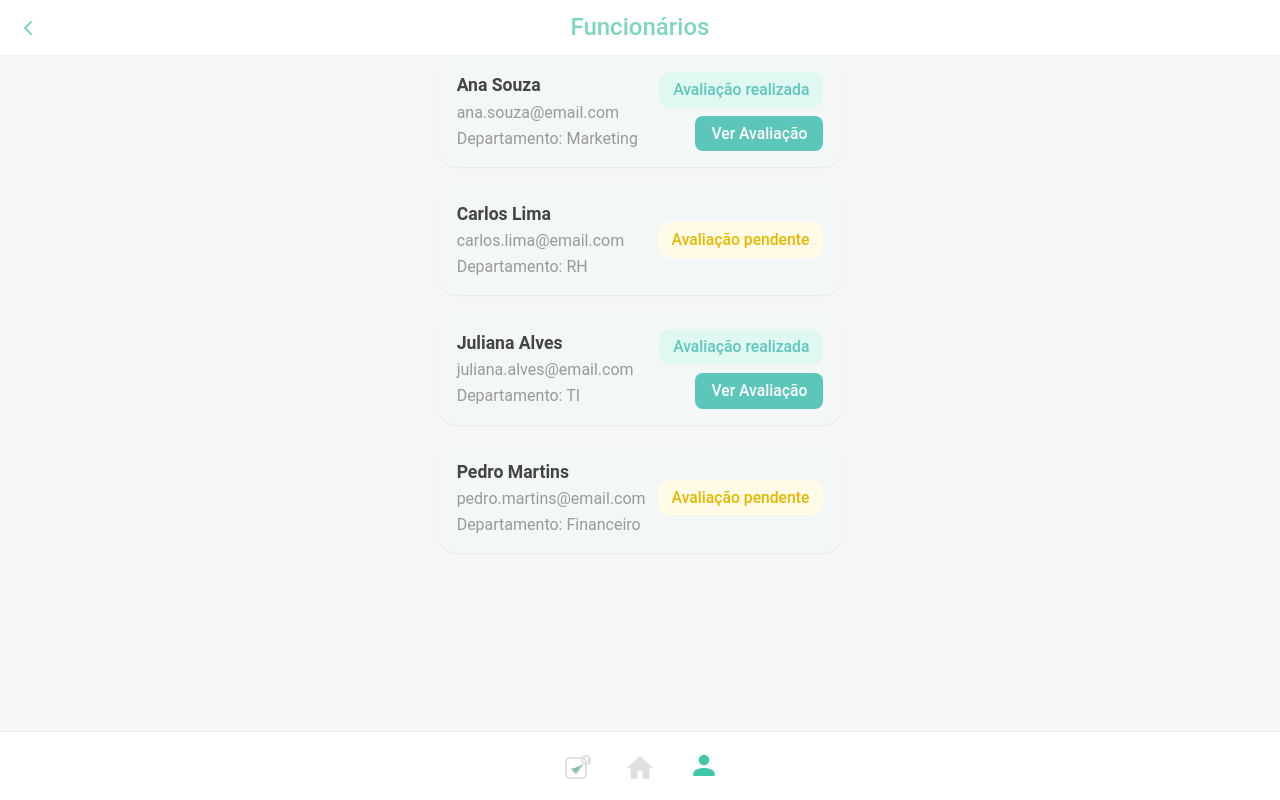
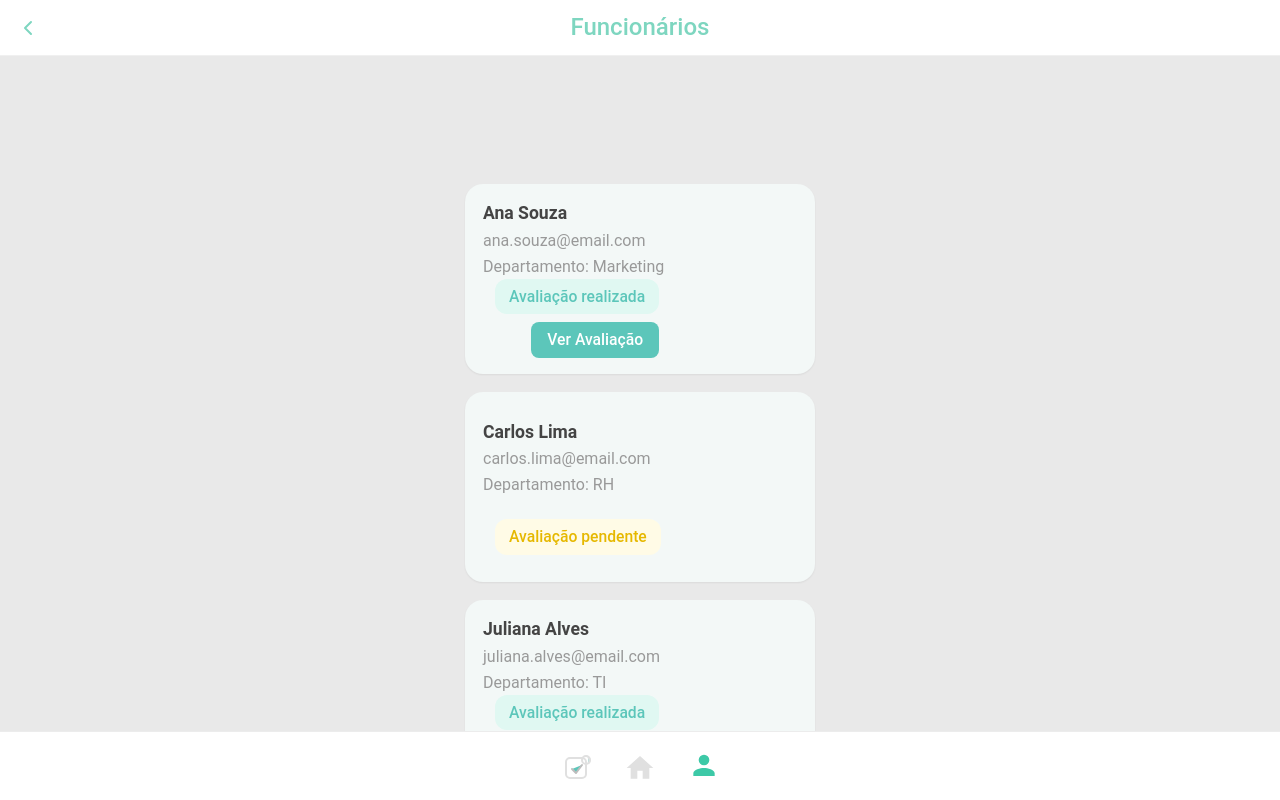
Before and after one commit to HenriqueX24/PSW, a React (Vite) app in the folder FeedUP-1.10/: page /ciclo-funcionarios/e4cb in a window 1280 px wide. Shown: the top 800 px of the page. Built offline with nearby package versions, Linux system fonts and the light colour scheme; data requests are answered from the project's data file.

Commit message:
Add files via upload

```diff
--- a/FeedUP-1.10/src/pages/CicloFuncionarios/CicloFuncionarios.jsx
+++ b/FeedUP-1.10/src/pages/CicloFuncionarios/CicloFuncionarios.jsx
@@ -39,7 +39,11 @@ export default function CicloFuncionarios() {
   ];
 
   return (
-    <>
+    <body className="body-ciclo-f">
+
+
+      <div className="ciclo-func">
+        <div className="header-ciclo-f">
       <header className="header">
         <button
           type="button"
@@ -59,8 +63,9 @@ export default function CicloFuncionarios() {
         </button>
         <h1>Funcionários</h1>
       </header>
+      </div>
 
-      <main>
+        <div className="ciclo-func-div">
           <section className="employee-list">
             {employees.map((emp, idx) => (
               <div key={idx} className="employee-card">
@@ -91,7 +96,9 @@ export default function CicloFuncionarios() {
               </div>
             ))}
           </section>
-      </main>
+
+        </div>
+      </div>
 
       {/* Bottom nav */}
       <nav className="bottom-nav">
@@ -158,6 +165,6 @@ export default function CicloFuncionarios() {
           </svg>
         </button>
       </nav>
-    </>
+    </body>
   );
 }
--- a/FeedUP-1.10/src/pages/CicloFuncionarios/ciclo-funcionarios.css
+++ b/FeedUP-1.10/src/pages/CicloFuncionarios/ciclo-funcionarios.css
@@ -4,7 +4,12 @@ body {
   margin: 0;
   color: #444;
 }
+.body-ciclo-f{
+  background-color: #e9e9e9;
+}
+.header-ciclo-f{
 
+}
 .header {
   display: flex;
   align-items: center;
@@ -25,6 +30,7 @@ body {
   padding: 0;
 }
 
+
 .header h1 {
   flex: 1;
   text-align: center;
@@ -34,19 +40,43 @@ body {
   margin: 0 32px 0 0;
 }
 
-main {
-  padding: 16px 12px 80px 12px;
-  max-width: 480px;
-  margin: 0 auto;
+.ciclo-func {
+  display: flex;
+    flex-direction: column;
+}
+
+.ciclo-func-div {
+  margin-top: 10%;
 }
 
 .employee-list {
+
   display: flex;
-  flex-direction: column;
+  flex-direction: row;
   gap: 18px;
+  justify-content: center;
+  align-items: center;
+
+}
+
+@media (max-width: 1500px) {
+
+  .employee-list {
+
+    display: flex;
+    flex-direction: column;
+    gap: 18px;
+    justify-content: center;
+    align-items: center;
+    height: 100%;
+    margin-bottom: 30%;
+  }
+
 }
 
 .employee-card {
+  width: 350px;
+  height: 190px;
   background: #F3F8F7;
   border-radius: 18px;
   padding: 16px 18px;
@@ -120,12 +150,15 @@ main {
   width: 32px;
   height: 32px;
 }
+
 .nav-icon.active svg path {
   fill: #e0e0e0;
 }
+
 .nav-icon.home svg path {
   fill: #e0e0e0;
 }
+
 .nav-icon.active img {
   filter: grayscale(100%) brightness(0.8);
 }
@@ -157,20 +190,17 @@ main {
   main {
     padding: 12px 4px 80px 4px;
   }
-  .employee-card {
-    padding: 12px 8px;
-    flex-direction: column;
-    align-items: flex-start;
-    gap: 10px;
-  }
+
   .header h1 {
     font-size: 1.2rem;
     margin-right: 16px;
   }
+
   .employee-actions {
     align-items: flex-start;
     width: 100%;
   }
+
   .ver-avaliacao-btn {
     width: 100%;
     margin-top: 2px;
```
Lines whose indentation alone changed are shown as unchanged.
